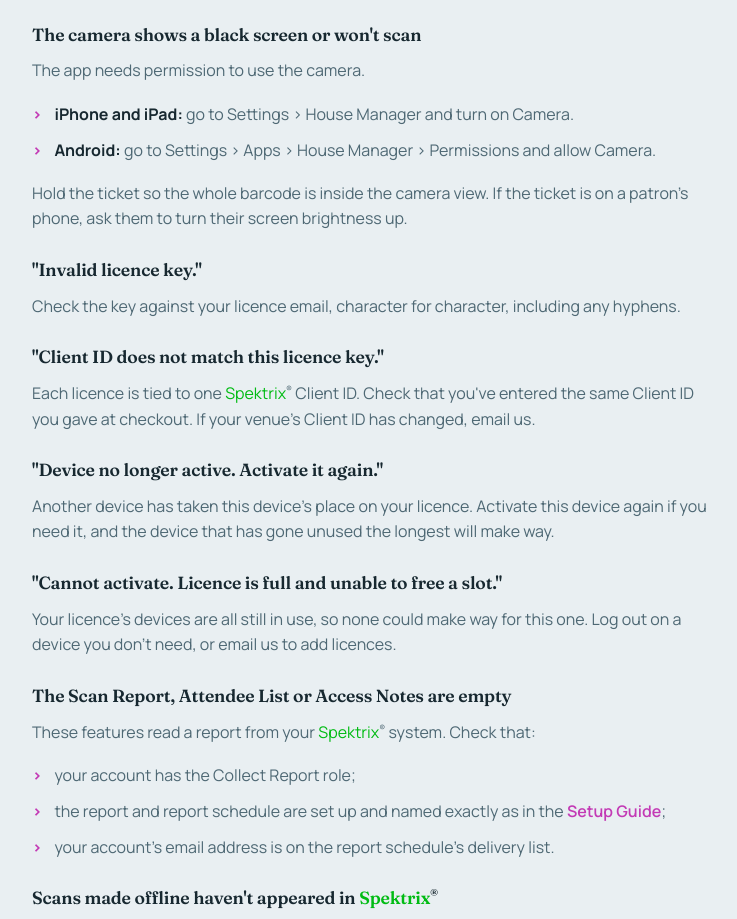
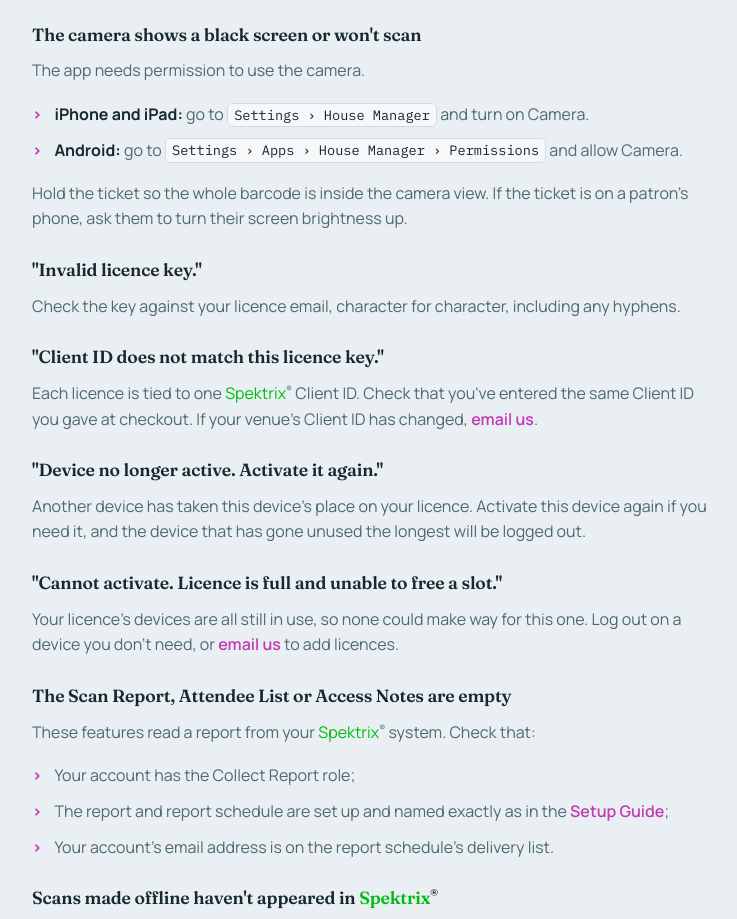
Before and after one commit to onthelatch/onthelatch.github.io, a plain HTML site: page support.html in a window 1280 px wide. Shown: the part 1440-2359 px from the top of the page, without its empty margins (264-1001 px from the left). Drawn offline with Linux system fonts and the light colour scheme.

Commit message:
Update support.html

```diff
--- a/support.html
+++ b/support.html
@@ -86,8 +86,8 @@
         <h3>The camera shows a black screen or won't scan</h3>
         <p>The app needs permission to use the camera.</p>
         <ul>
-            <li><strong>iPhone and iPad:</strong> go to Settings › House Manager and turn on Camera.</li>
-            <li><strong>Android:</strong> go to Settings › Apps › House Manager › Permissions and allow Camera.</li>
+            <li><strong>iPhone and iPad:</strong> go to <code>Settings › House Manager</code> and turn on Camera.</li>
+            <li><strong>Android:</strong> go to <code>Settings › Apps › House Manager › Permissions</code> and allow Camera.</li>
         </ul>
         <p>Hold the ticket so the whole barcode is inside the camera view. If the ticket is on a patron's phone, ask them to turn their screen brightness up.</p>
 
@@ -95,20 +95,20 @@
         <p>Check the key against your licence email, character for character, including any hyphens.</p>
 
         <h3>"Client ID does not match this licence key."</h3>
-        <p>Each licence is tied to one <span class="spektrix-brand">Spektrix</span><span class="sup-tm">®</span> Client ID. Check that you've entered the same Client ID you gave at checkout. If your venue's Client ID has changed, email us.</p>
+        <p>Each licence is tied to one <span class="spektrix-brand">Spektrix</span><span class="sup-tm">®</span> Client ID. Check that you've entered the same Client ID you gave at checkout. If your venue's Client ID has changed, <a href="mailto:dev@onthelat.ch">email us</a>.</p>
 
         <h3>"Device no longer active. Activate it again."</h3>
-        <p>Another device has taken this device's place on your licence. Activate this device again if you need it, and the device that has gone unused the longest will make way.</p>
+        <p>Another device has taken this device's place on your licence. Activate this device again if you need it, and the device that has gone unused the longest will be logged out.</p>
 
         <h3>"Cannot activate. Licence is full and unable to free a slot."</h3>
-        <p>Your licence's devices are all still in use, so none could make way for this one. Log out on a device you don't need, or email us to add licences.</p>
+        <p>Your licence's devices are all still in use, so none could make way for this one. Log out on a device you don't need, or <a href="mailto:dev@onthelat.ch">email us</a> to add licences.</p>
 
         <h3>The Scan Report, Attendee List or Access Notes are empty</h3>
         <p>These features read a report from your <span class="spektrix-brand">Spektrix</span><span class="sup-tm">®</span> system. Check that:</p>
         <ul>
-            <li>your account has the Collect Report role;</li>
-            <li>the report and report schedule are set up and named exactly as in the <a href="setup.html">Setup Guide</a>;</li>
-            <li>your account's email address is on the report schedule's delivery list.</li>
+            <li>Your account has the Collect Report role;</li>
+            <li>The report and report schedule are set up and named exactly as in the <a href="setup.html">Setup Guide</a>;</li>
+            <li>Your account's email address is on the report schedule's delivery list.</li>
         </ul>
 
         <h3>Scans made offline haven't appeared in <span class="spektrix-brand">Spektrix</span><span class="sup-tm">®</span></h3>
@@ -120,7 +120,7 @@
         <ul>
             <li><strong>One licence covers one device at a time.</strong> Log out on one device and activate another, and you're still using a single licence. iPhones, iPads and Android devices can share the same licence key.</li>
             <li><strong>Adding or removing licences:</strong> email us at <a href="mailto:dev@onthelat.ch">dev@onthelat.ch</a>.</li>
-            <li><strong>Subscription and payment details</strong> are handled by our payment provider, Paddle. Use the <a href="https://customer-portal.paddle.com/cpl_01jy537nhn85n2rbe4ymhv8hkq" target="_blank" rel="noopener">Paddle customer portal</a>, or the links in your payment confirmation emails.</li>
+            <li><strong>Subscription and payment details</strong> are handled by our payment provider, Paddle. Use the <a href="https://customer-portal.paddle.com/cpl_01jy537nhn85n2rbe4ymhv8hkq" target="_blank" rel="noopener">Paddle customer portal</a>, or the links in your payment confirmation emails, to adjust your details or cancel your subscription.</li>
         </ul>
     </section>
 
```
